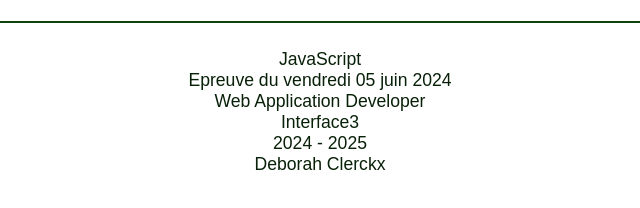
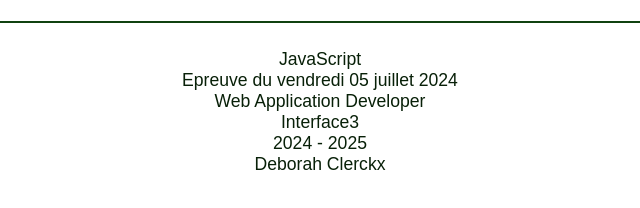
Before and after one commit to belynnn/I3_WAD_JS__guess_the_number, a plain HTML site: page index.html in a window 1280 px wide. Shown: the part 368-576 px from the top of the page, 320-960 px from the left. Drawn offline with Linux system fonts and the light colour scheme.

Commit message:
-corr- date footer

```diff
--- a/index.html
+++ b/index.html
@@ -41,7 +41,7 @@
 
         <footer>
             <p>JavaScript</p>
-            <p>Epreuve du vendredi 05 juin 2024</p>
+            <p>Epreuve du vendredi 05 juillet 2024</p>
             <p>Web Application Developer</p>
             <p>Interface3</p>
             <p>2024 - 2025</p>
```
